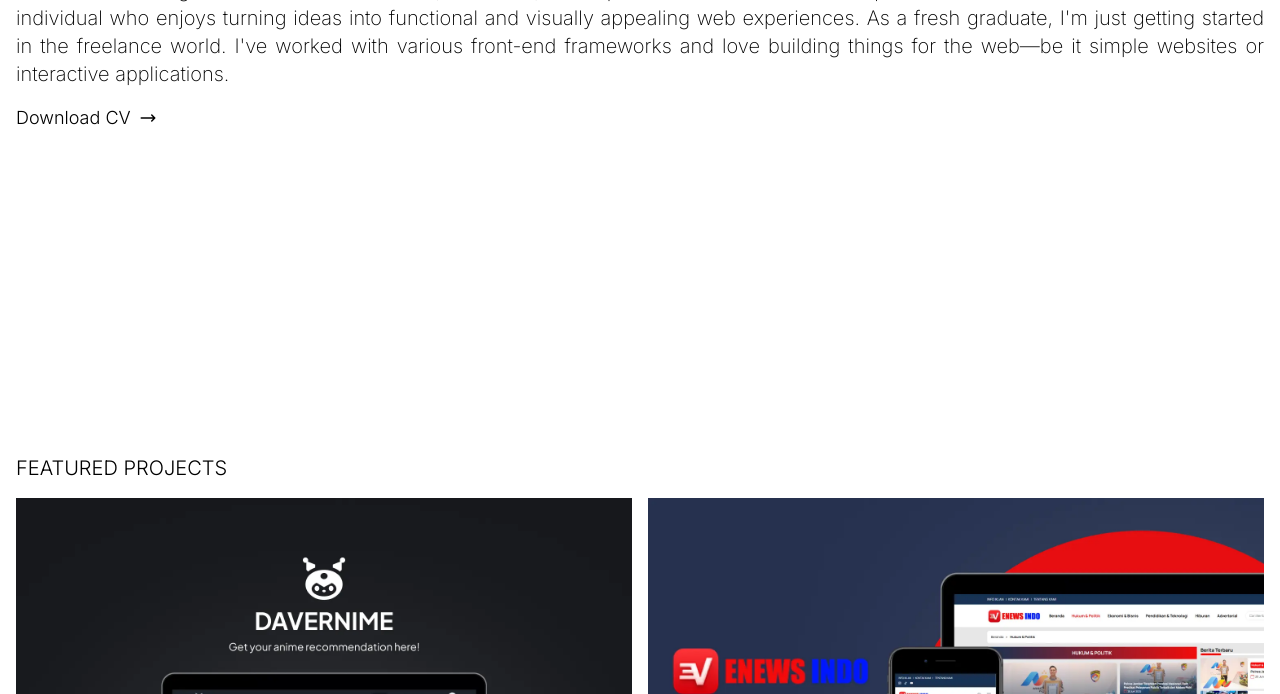
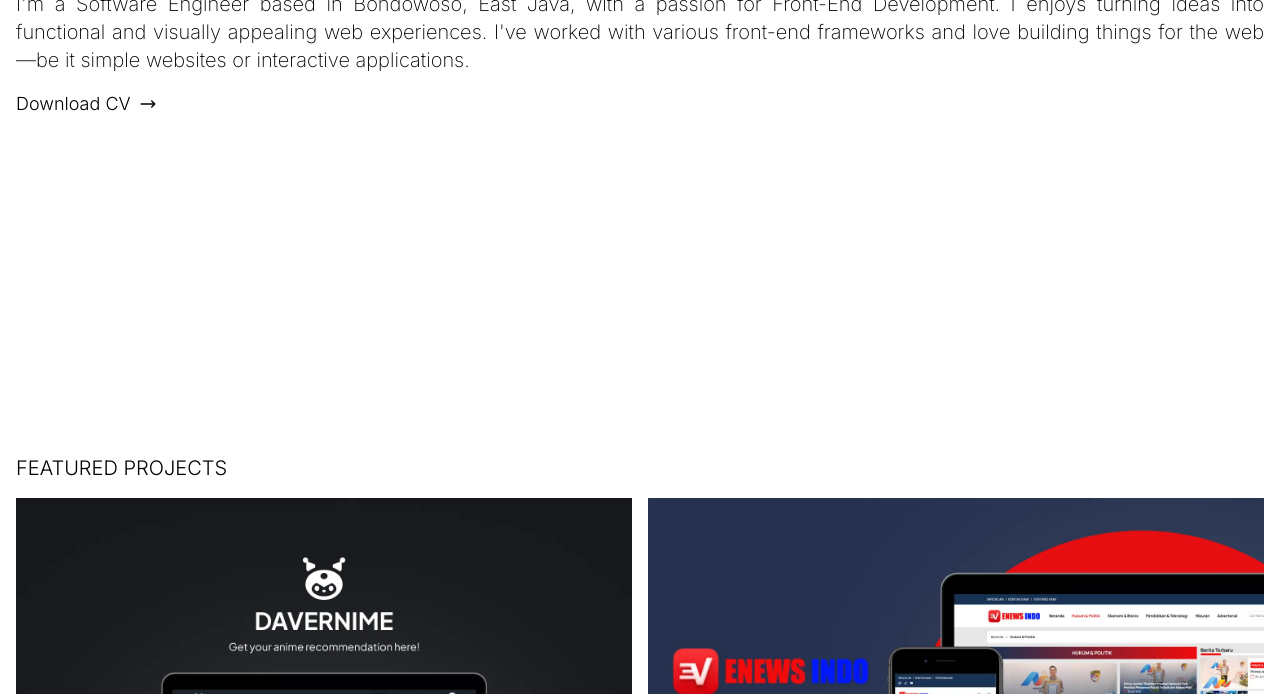
Before and after one commit to fathanmaul/fathanmaul.my.id, an Astro site: page / in a window 1280 px wide. Shown: the part 406-1100 px from the top of the page. Built offline with nearby package versions, Linux system fonts and the light colour scheme; Astro itself is replaced by a stand-in of ours.

Commit message:
fix(intro) : updating intro text

```diff
--- a/src/components/molecules/IntroText.tsx
+++ b/src/components/molecules/IntroText.tsx
@@ -8,13 +8,7 @@ export default function IntroText() {
         Fathan Maulana
       </h1>
       <p className="text-justify text-sm lg:text-xl font-extralight 2xl:mt-[24px]" id="hero-paragraph">
-        I'm a Software Engineer based in Bondowoso, East Java, with a passion
-        for Front-End Development. I'm a detail-oriented and dedicated
-        individual who enjoys turning ideas into functional and visually
-        appealing web experiences. As a fresh graduate, I'm just getting started
-        in the freelance world. I've worked with various front-end frameworks
-        and love building things for the web—be it simple websites or
-        interactive applications.
+        I'm a Software Engineer based in Bondowoso, East Java, with a passion for Front-End Development. I enjoys turning ideas into functional and visually appealing web experiences. I've worked with various front-end frameworks and love building things for the web—be it simple websites or interactive applications.
       </p>
     </div>
   );
```
